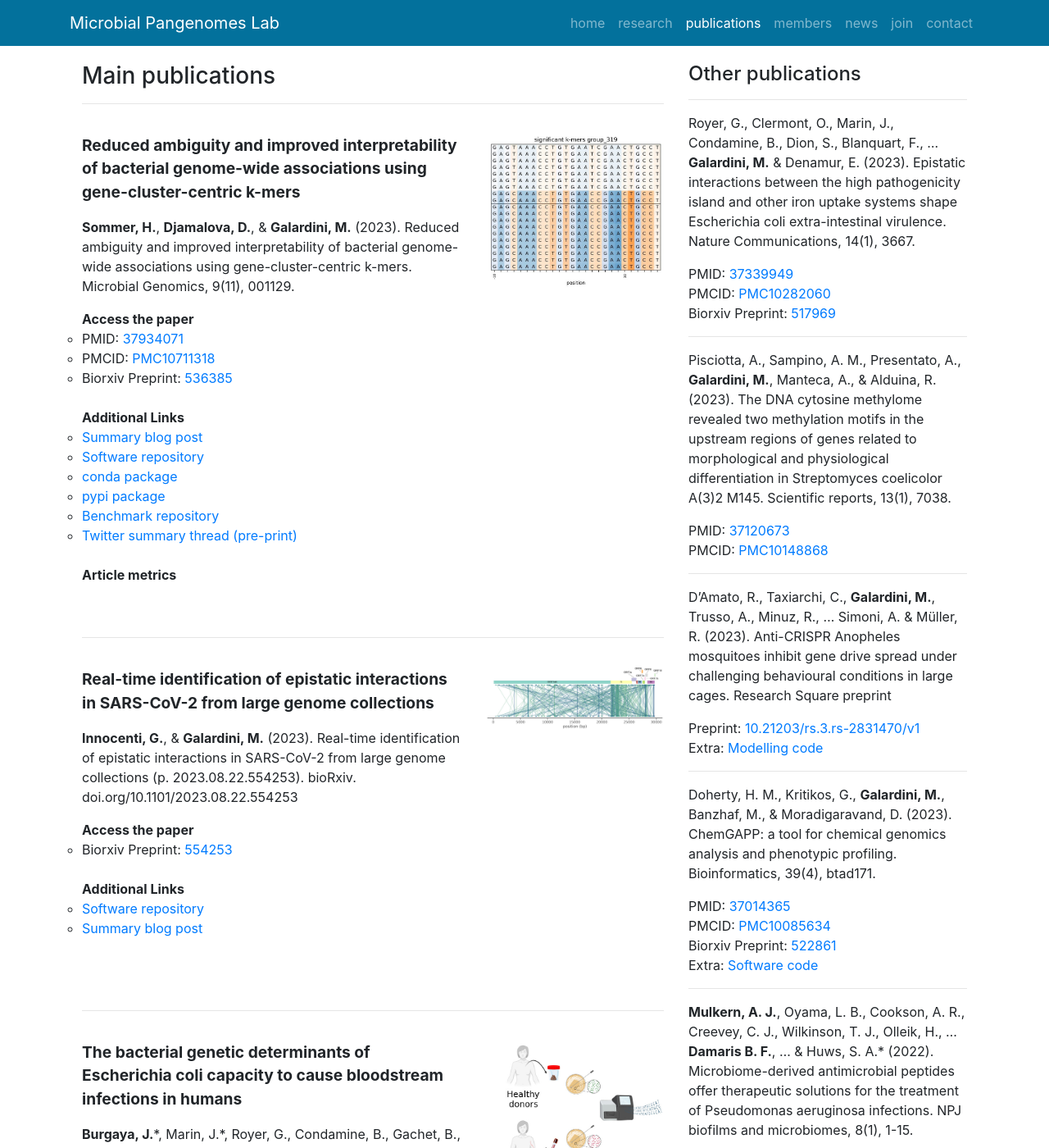
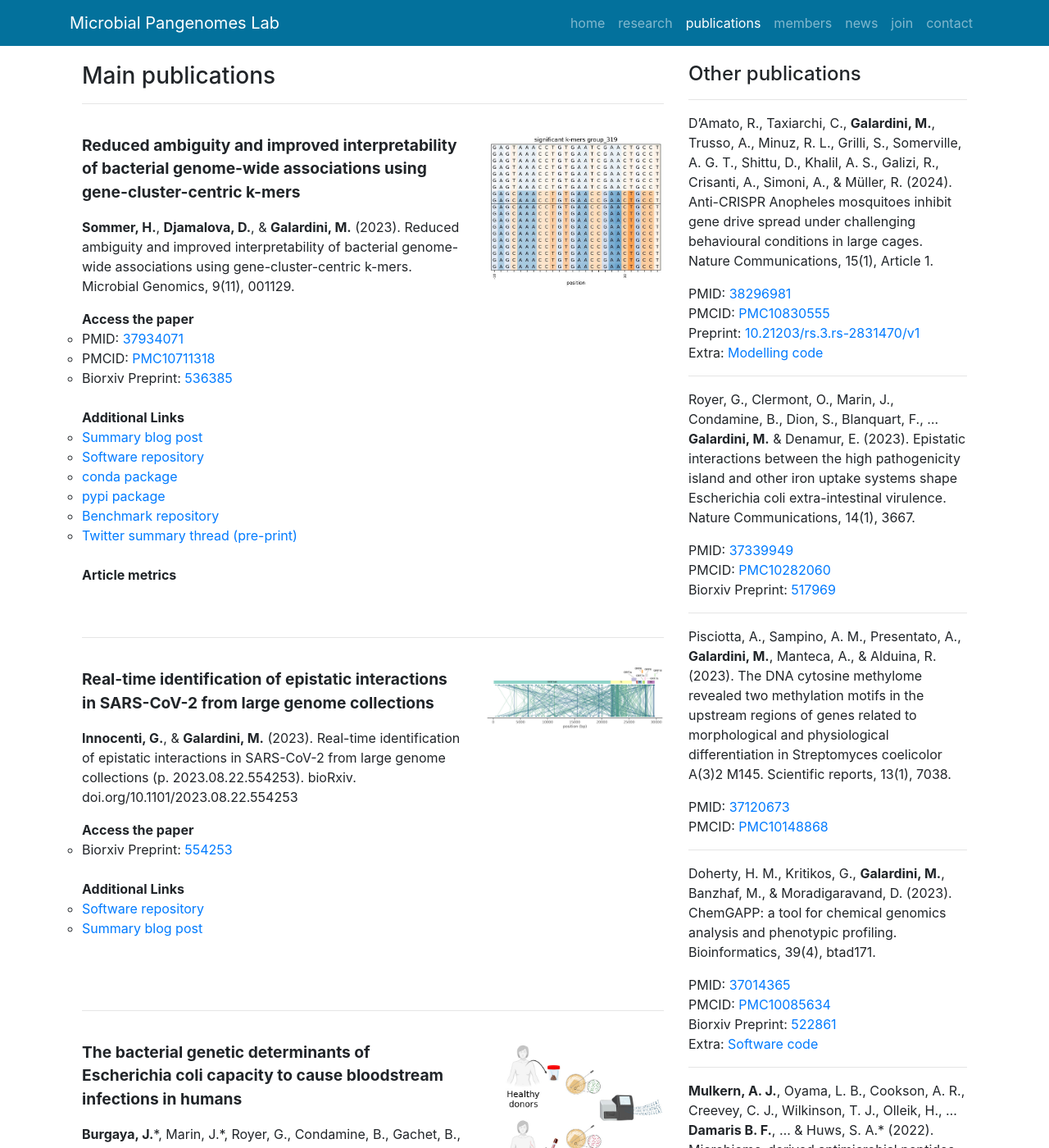
Before and after one commit to microbial-pangenomes-lab/microbial-pangenomes-lab.github.io, a Jekyll site: the page built from publications/index.html, in a window 1280 px wide and 1400 px high. Shown: the whole window at 82% size. Built offline with Jekyll 4.4.1, drawn with Linux system fonts in a browser that asks for light colours; nearby versions of some CDN libraries; comment, search, counter and statistics services are not loaded; some of the changed lines change nothing that is shown.

Commit message:
Anti-drive paper published

```diff
--- a/_data/publications_others.yml
+++ b/_data/publications_others.yml
@@ -46,6 +46,16 @@
 #     - name: Celebratory Tweetstorm by corresponding author First Surname
 #       url: https://twitter.com/mctucsf/status/1172334750205218816
 
+ - title: "Anti-CRISPR Anopheles mosquitoes inhibit gene drive spread under challenging behavioural conditions in large cages"
+   citation: "D’Amato, R., Taxiarchi, C., **Galardini, M.**, Trusso, A., Minuz, R. L., Grilli, S., Somerville, A. G. T., Shittu, D., Khalil, A. S., Galizi, R., Crisanti, A., Simoni, A., & Müller, R. (2024). Anti-CRISPR Anopheles mosquitoes inhibit gene drive spread under challenging behavioural conditions in large cages. Nature Communications, 15(1), Article 1."
+   date: '202402'
+   pmid: '38296981'
+   pmcid: 'PMC10830555'
+   doi: '10.21203/rs.3.rs-2831470/v1'
+   links:
+     - name: Modelling code
+       url: https://github.com/khalillab/large-cage
+
  - title: "Epistatic interactions between the high pathogenicity island and other iron uptake systems shape Escherichia coli extra-intestinal virulence"
    citation: "Royer, G., Clermont, O., Marin, J., Condamine, B., Dion, S., Blanquart, F., ... **Galardini, M.** & Denamur, E. (2023). Epistatic interactions between the high pathogenicity island and other iron uptake systems shape Escherichia coli extra-intestinal virulence. Nature Communications, 14(1), 3667."
    date: '202306'
@@ -58,14 +68,6 @@
    date: '202305'
    pmid: '37120673'
    pmcid: 'PMC10148868'
-
- - title: "Anti-CRISPR Anopheles mosquitoes inhibit gene drive spread under challenging behavioural conditions in large cages"
-   citation: "D'Amato, R., Taxiarchi, C., **Galardini, M.**, Trusso, A., Minuz, R., ... Simoni, A. & Müller, R. (2023). Anti-CRISPR Anopheles mosquitoes inhibit gene drive spread under challenging behavioural conditions in large cages. Research Square preprint"
-   date: '202304'
-   doi: '10.21203/rs.3.rs-2831470/v1'
-   links:
-     - name: Modelling code
-       url: https://github.com/khalillab/large-cage
 
  - title: "ChemGAPP; A Package for Chemical Genomics Analysis and Phenotypic Profiling."
    citation: "Doherty, H. M., Kritikos, G., **Galardini, M.**, Banzhaf, M., & Moradigaravand, D. (2023). ChemGAPP: a tool for chemical genomics analysis and phenotypic profiling. Bioinformatics, 39(4), btad171."
```
